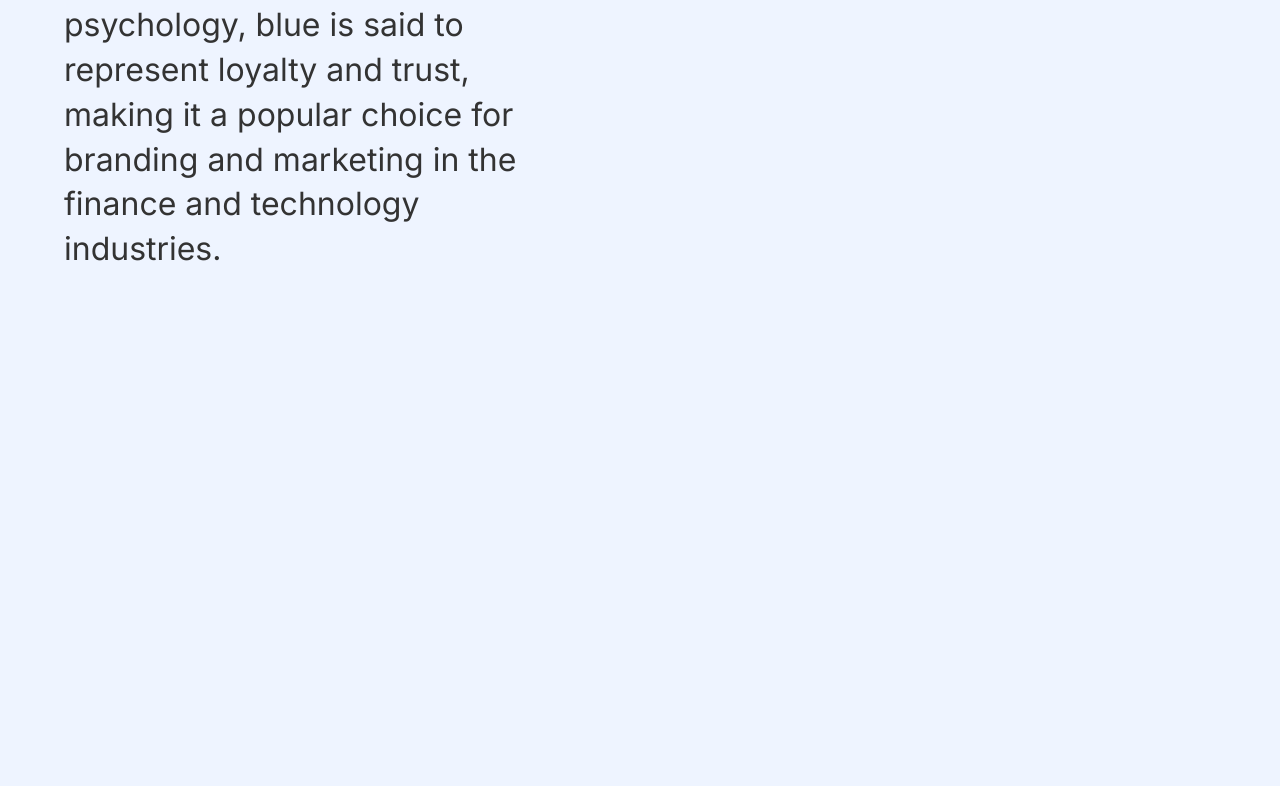
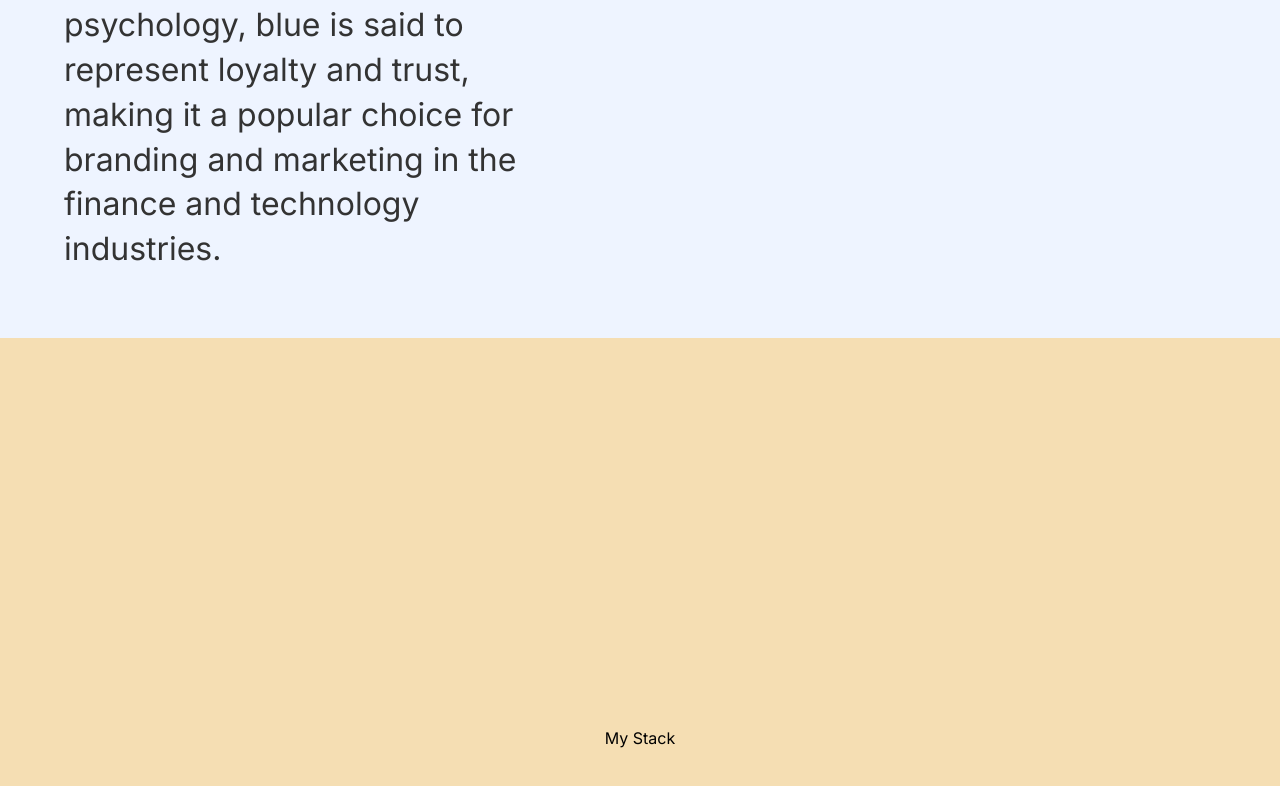
Before and after one commit to thefigtree/portfolio_24_03_11, a Next.js app: page / in a window 1280 px wide. Shown: the part 3479-4265 px from the top of the page. Before the commit the page ends 3817 px from the top, so only its background shows below. Built offline with nearby package versions, Linux system fonts and the light colour scheme.

Commit message:
Section: Stack

```diff
--- a/src/app/globals.css
+++ b/src/app/globals.css
@@ -137,7 +137,7 @@ a {
   }
 }
 
-/* .stack {
+.stack {
   width: 100%;
   height: 100vh;
   position: relative;
@@ -146,4 +146,4 @@ a {
   display: flex;
   align-items: center;
   justify-content: center;
-} */
+}
--- a/src/app/page.jsx
+++ b/src/app/page.jsx
@@ -1,51 +1,10 @@
 "use client";
 
-// import { useEffect } from "react";
 import gsap from "gsap";
 import { ScrollTrigger } from "gsap/ScrollTrigger";
 import { useGSAP } from "@gsap/react";
 
 export default function Home() {
-  // useEffect(() => {
-  //   gsap.registerPlugin(ScrollTrigger);
-  //   const details = gsap.utils.toArray(".section:not(:first-child)");
-  //   const photos = gsap.utils.toArray(".desktopColor:not(:first-child)");
-  //   gsap.set(photos, { yPercent: 101 });
-  //   const allPhotos = gsap.utils.toArray(".desktopColor");
-  //   // // requestAnimationFrame(animation);
-  //   let mm = gsap.matchMedia();
-  //   mm.add("(min-width: 600px)", () => {
-  //     console.log("desktop");
-  //     ScrollTrigger.create({
-  //       trigger: ".gallery",
-  //       start: "top top",
-  //       end: "bottom bottom",
-  //       pin: ".right",
-  //     });
-
-  //     details.forEach((detail, index) => {
-  //       let headline = detail.querySelector("h1");
-  //       let animation = gsap
-  //         .timeline()
-  //         .to(photos[index], { yPercent: 0 })
-  //         .to(allPhotos[index], { autoAlpha: 0 });
-  //       ScrollTrigger.create({
-  //         trigger: headline,
-  //         start: "top 80%",
-  //         end: "top 50%",
-  //         animation: animation,
-  //         scrub: true,
-  //         markers: true,
-  //       });
-  //     });
-  //     return () => {
-  //       // optional
-  //       // custom cleanup code here (runs when it STOPS matching)
-  //       console.log("mobile");
-  //     };
-  //   });
-  // }, []);
-
   useGSAP(() => {
     gsap.registerPlugin(ScrollTrigger);
 
@@ -201,7 +160,7 @@ export default function Home() {
         </div>
       </div>
 
-      {/* <div className="stack">My Stack</div> */}
+      <div className="stack">My Stack</div>
     </>
   );
 }
```
